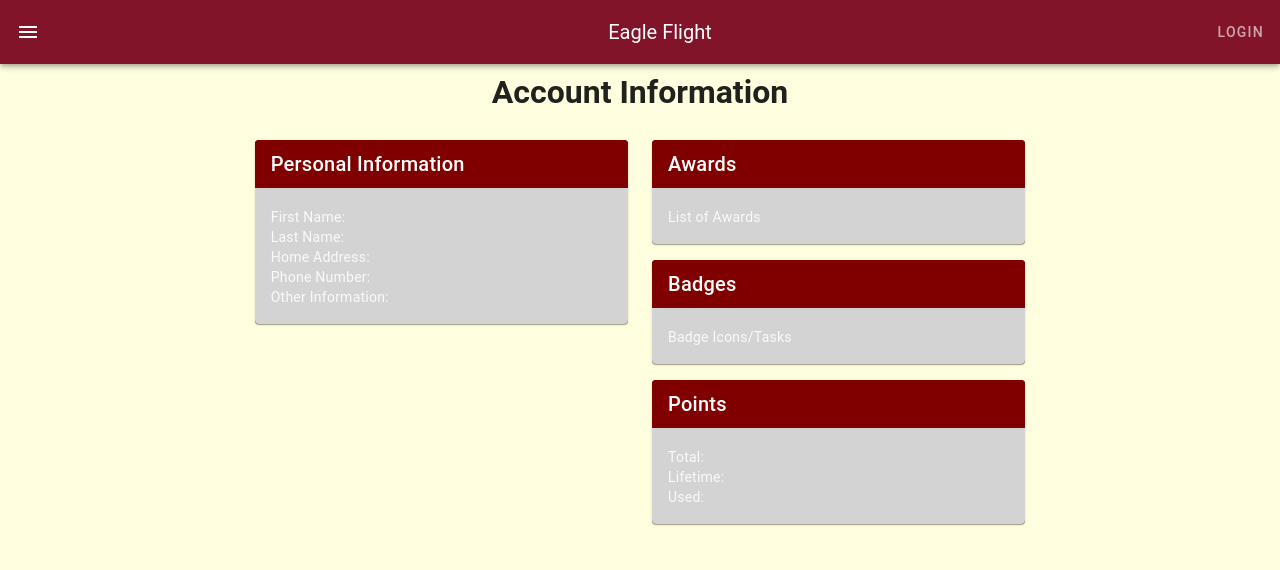
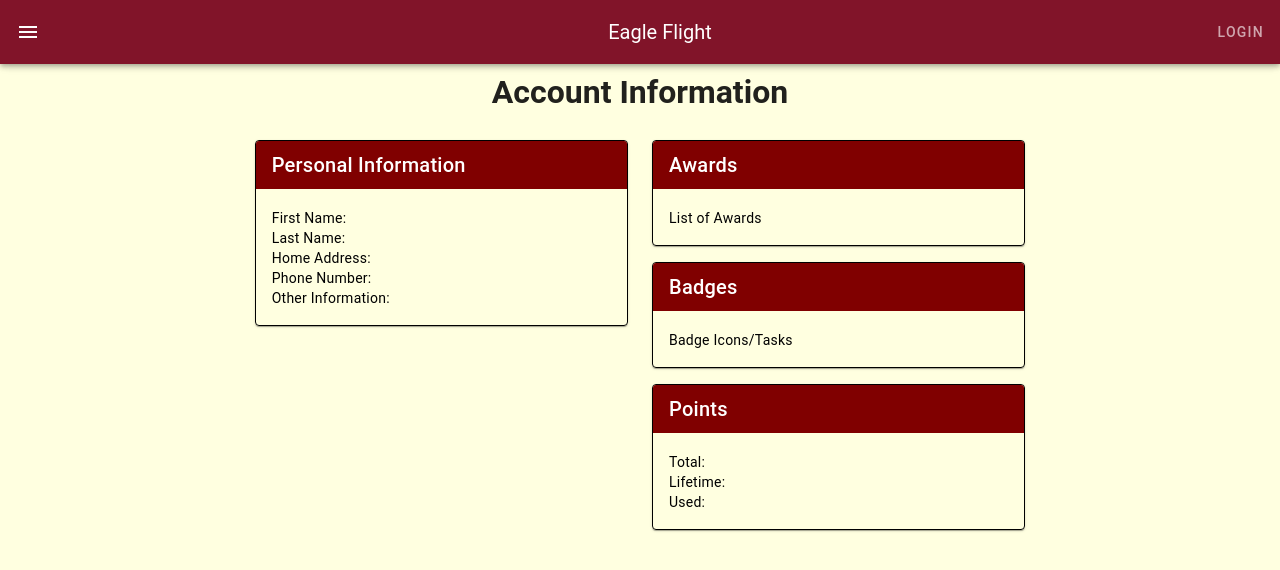
Before and after one commit to Thierrynsanzabera/SE5-Eagle-Flight-Frontend, a Vue app in the folder eagle-flight/: page /account-information in a window 1280 px wide. Shown: the top 570 px of the page. Built offline with nearby package versions, Linux system fonts and the light colour scheme.

Commit message:
Updated Account Info Page to Match Other Pages

```diff
--- a/eagle-flight/src/views/AccountInformation.vue
+++ b/eagle-flight/src/views/AccountInformation.vue
@@ -9,7 +9,7 @@
         <v-row justify="center">
             <!-- Left column (Personal Information) -->
             <v-col cols="12" md="4">
-                <v-card>
+                <v-card color="transparent" class="v-card-border">
                     <v-card-title class="headline">Personal Information</v-card-title>
                     <v-card-text class="card-text-box">
                         <br>
@@ -25,7 +25,7 @@
             <!-- Right column (Awards, Badges, Points) -->
             <v-col cols="12" md="4">
                 <!-- Awards -->
-                <v-card class="mb-4">
+                <v-card color="transparent" class="mb-4 v-card-border">
                     <v-card-title class="headline">Awards</v-card-title>
                     <v-card-text class="card-text-box">
                         <br>
@@ -33,7 +33,7 @@
                     </v-card-text>
                 </v-card>
                 <!-- Badges -->
-                <v-card class="mb-4">
+                <v-card color="transparent" class="mb-4 v-card-border">
                     <v-card-title class="headline">Badges</v-card-title>
                     <v-card-text class="card-text-box">
                         <br>
@@ -41,7 +41,7 @@
                     </v-card-text>
                 </v-card>
                 <!-- Points -->
-                <v-card>
+                <v-card color="transparent" class="v-card-border">
                     <v-card-title class="headline">Points</v-card-title>
                     <v-card-text class="card-text-box">
                         <br>
@@ -70,6 +70,10 @@
         margin-top: 10rem;
     }
     .card-text-box {
-        background-color: lightgrey;
+        color: black;
+    }
+    .v-card-border {
+        border-width: 1px;
+        border-color: black;
     }
 </style>
```
